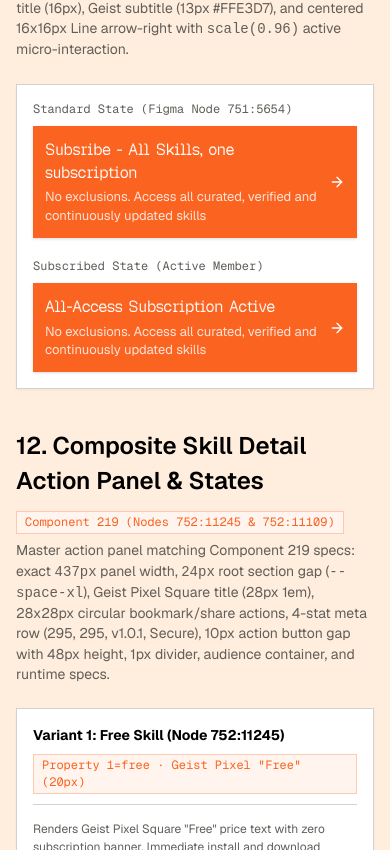
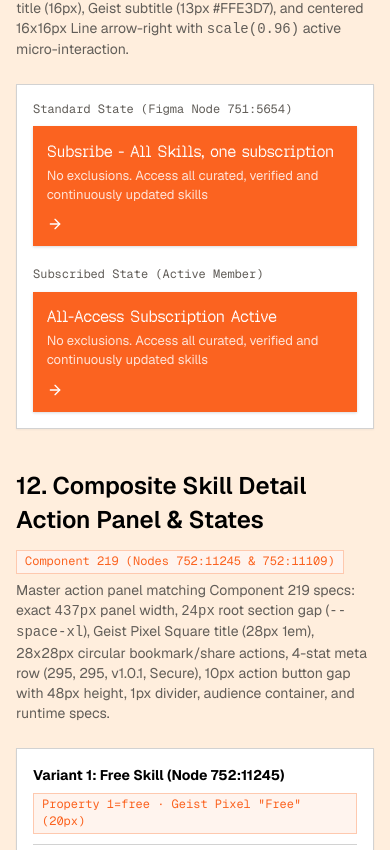
Before and after one commit to Cannon-Leo/Skillhouse, a Next.js app: page /design-system in a window 390 px wide. Shown: the part 9594-10444 px from the top of the page. Built offline with nearby package versions, Linux system fonts and the light colour scheme; a web font is replaced by a local one.

Commit message:
style(subscription-banner): enhance responsive layout for mobile viewports

```diff
--- a/src/components/ui/SubscriptionBanner.module.css
+++ b/src/components/ui/SubscriptionBanner.module.css
@@ -1,11 +1,12 @@
 /* ==========================================================================
    SubscriptionBanner Module (Figma Node 751:5654 "add journey")
-   Exact Specs:
+   Exact Specs & Responsive Architecture:
    - solid background: #FB6320 (var(--color-brand))
-   - padding: 16px all sides (var(--space-lg))
    - border-radius: 0px (sharp corners)
-   - horizontal row: text block on left, 16x16 arrow on right, vertically centered
-   - gap: 16px
+   - Desktop (>480px): horizontal row, text column on left, centered right arrow on right
+   - Mobile (<=480px): responsive column layout, placing the arrow below the subtitle
+   - gap: 16px (desktop) / 12px (mobile)
+   - padding: 16px (desktop) / clamp(12px, 3.5vw, 16px) (mobile)
    - title: Geist Pixel Square 16px, 1.45em, #FFFFFF
    - subtitle: Geist Regular 13px, 1.45em, #FFE3D7
    ========================================================================== */
@@ -51,6 +52,7 @@
   gap: var(--space-3xs); /* 4px */
   flex: 1;
   min-width: 0;
+  width: 100%;
 }
 
 .title {
@@ -87,9 +89,35 @@
   transform: translateX(4px);
 }
 
+/* ==========================================================================
+   Responsive Adaptations
+   - <= 480px: Switch to column layout so the arrow cleanly drops below the text
+   - <= 360px: Fluid typography scaling to prevent overflow on ultra-narrow devices
+   ========================================================================== */
+
 @media (max-width: 480px) {
   .banner {
-    padding: var(--space-md);
-    gap: var(--space-md);
+    flex-direction: column;
+    align-items: flex-start;
+    gap: var(--space-md); /* 12px */
+    padding: clamp(12px, 3.5vw, 16px);
+  }
+
+  .textContainer {
+    width: 100%;
+  }
+
+  .arrowContainer {
+    justify-content: flex-start;
   }
 }
+
+@media (max-width: 360px) {
+  .title {
+    font-size: 15px;
+  }
+
+  .subtitle {
+    font-size: 12px;
+  }
+}
```
Also changed, not shown: 1 other file (tests, documents, lock files or other folders).
